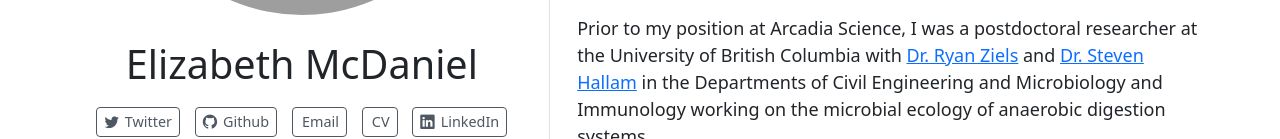
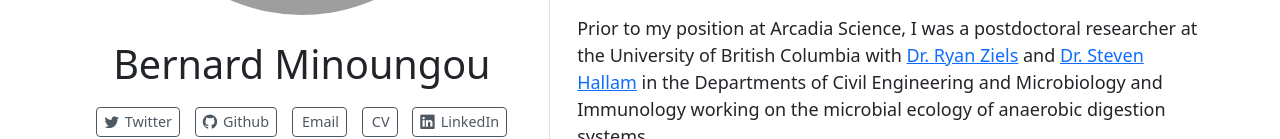
Before and after one commit to Benminoungou/mywebsite, a plain HTML site: page docs/index.html in a window 1280 px wide. Shown: the part 463-602 px from the top of the page. Drawn offline with Linux system fonts and the light colour scheme; grey boxes are pictures that could not be loaded; some icons are missing.

Commit message:
first commit

```diff
--- a/docs/index.html
+++ b/docs/index.html
@@ -105,7 +105,7 @@ ul.task-list li input[type="checkbox"] {
   round " style="height: 20em; width: 20em;">
 <header id="title-block-header" class="quarto-title-block default">
 <div class="quarto-title">
-<h1 class="title">Elizabeth McDaniel</h1>
+<h1 class="title">Bernard Minoungou</h1>
 </div>
 <div class="quarto-title-meta">
   </div>
```
Also changed, not shown: 2 other files.
